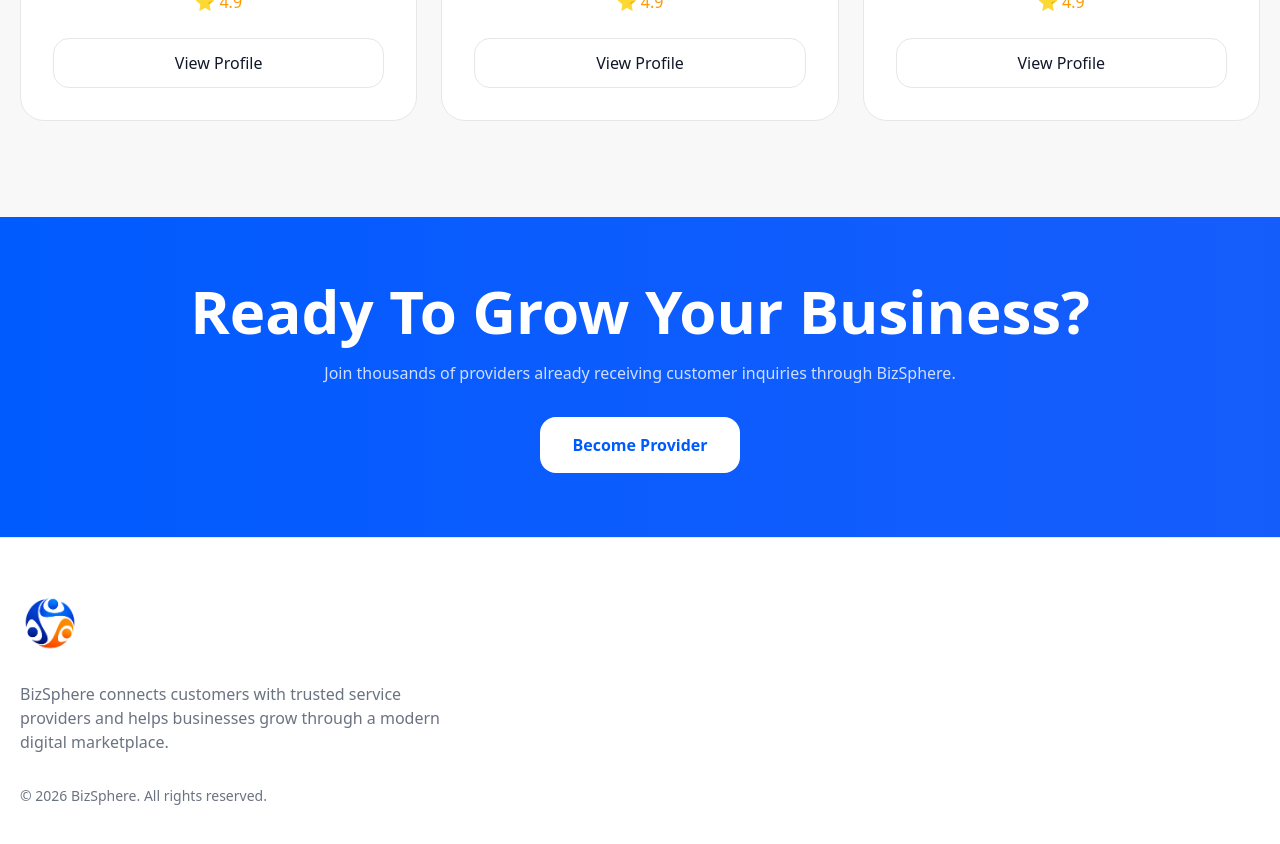
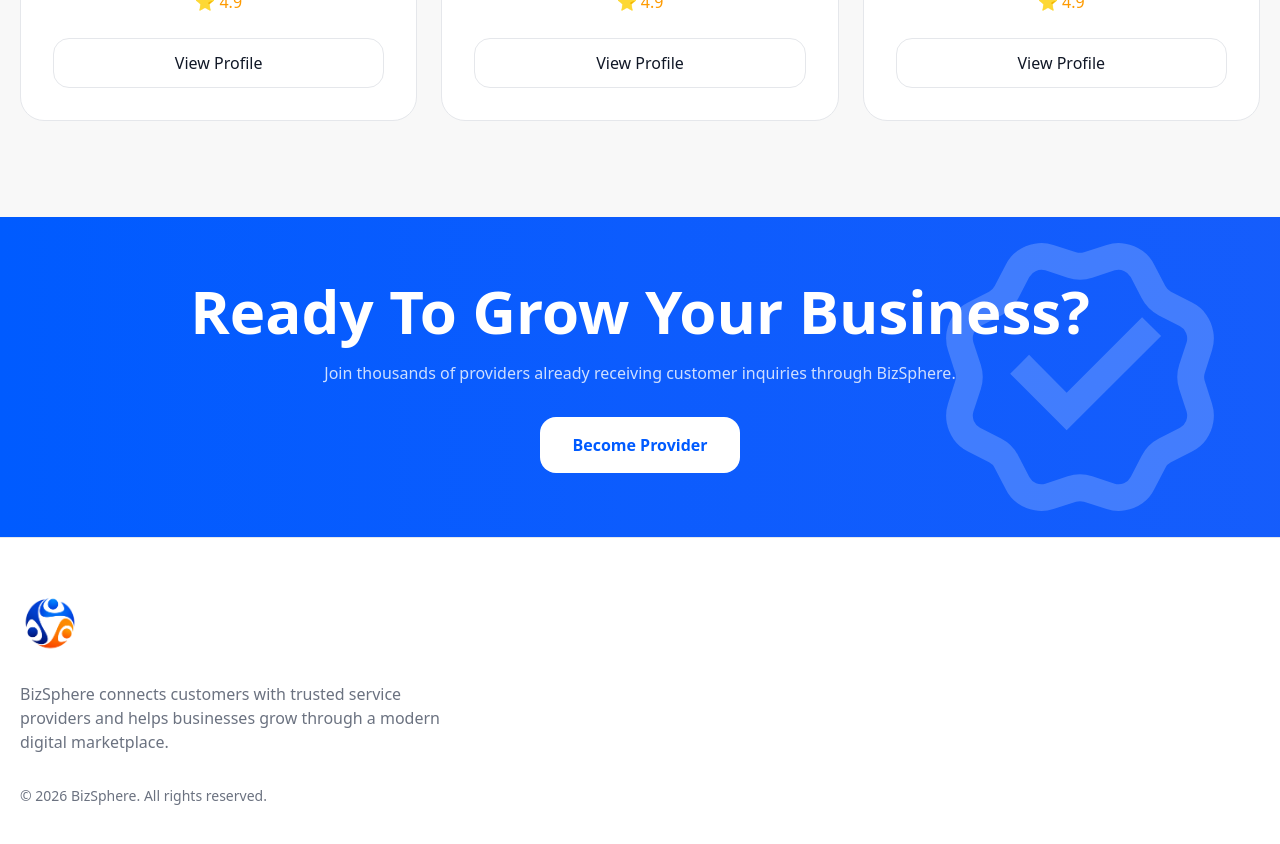
Before and after one commit to Nipul2005/mystock, a React (Vite) app: page / in a window 1280 px wide. Shown: the part 2180-3024 px from the top of the page. Built offline with nearby package versions, Linux system fonts and the light colour scheme.

Commit message:
little bit

```diff
--- a/src/pages/others/Home.jsx
+++ b/src/pages/others/Home.jsx
@@ -351,7 +351,7 @@ export default function Home() {
 
       {/* CTA */}
 
-      <section className="w-full">
+      <section className="w-full relative">
         <div className="bg-linear-to-r from-primary to-blue-600 p-10 md:p-16 text-center text-white">
           <h2 className="text-4xl md:text-6xl font-bold">
             Ready To Grow Your Business?
@@ -369,6 +369,9 @@ export default function Home() {
             Become Provider
           </Link>
         </div>
+        <div className="absolute md:right-10 -right-30 top-1/2 -translate-y-1/2">
+            <i className="ri-verified-badge-line text-[320px] text-white/20"></i>
+          </div>
       </section>
 
       {/* FOOTER */}
```
